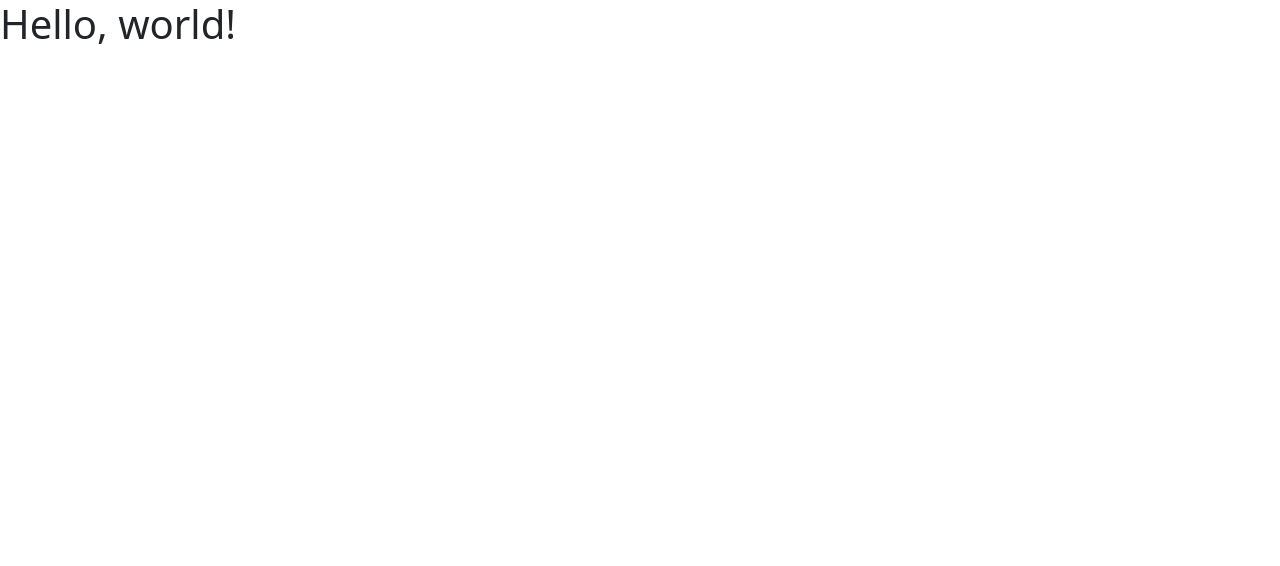
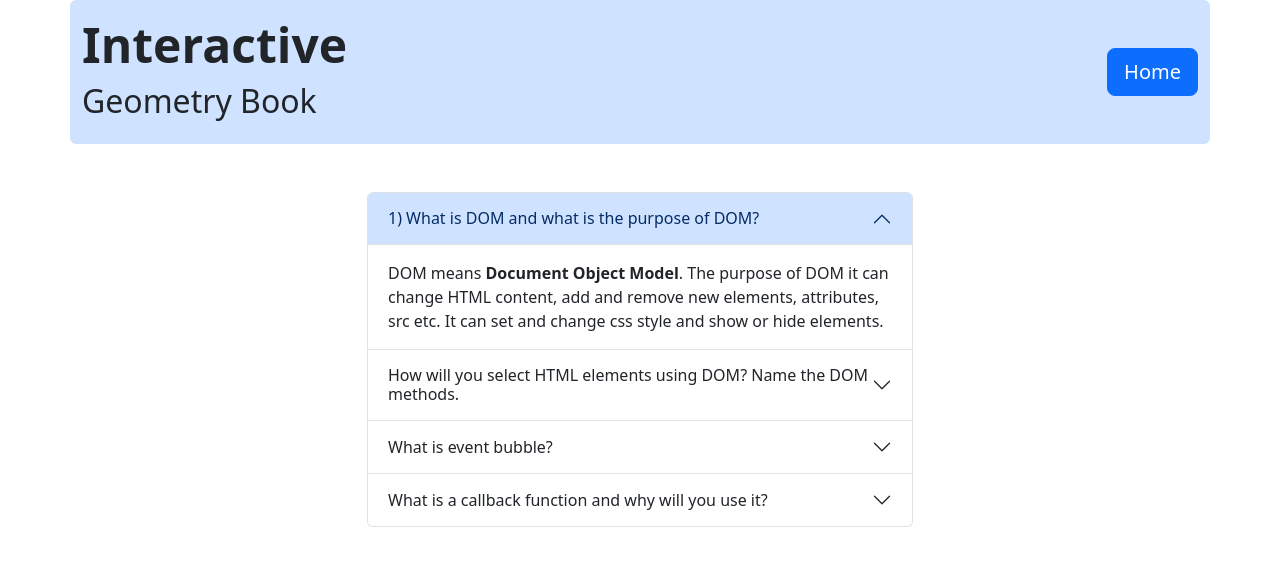
Before and after one commit to sheik-mostafizur/geometry-genius-phb7, a plain HTML site: page blog.html in a window 1280 px wide. Drawn offline with nearby package versions, Linux system fonts and the light colour scheme.

Commit message:
redirec blog to home

```diff
--- a/blog.html
+++ b/blog.html
@@ -11,12 +11,112 @@
 </head>
 
 <body>
-  <h1>Hello, world!</h1>
+  <!-- start header section -->
+  <header>
+    <div class="container bg-primary-subtle rounded">
+      <div class="row align-items-center py-3">
+        <div class="col fs-1">
+          <h1 class="fw-bold display-5">Interactive </h1>
+          <h2>Geometry Book</h2>
+        </div>
+        <div class="col">
+          <div class="text-end">
+            <button id="redirect_to_home" class="btn btn-primary btn-lg">Home</button>
+          </div>
+        </div>
+      </div>
+    </div>
+  </header>
+  <!-- end header section -->
+
+  <main>
+    <section class="container">
+      <div class="row my-5">
+        <div class="col-6 mx-auto">
+          <div class="accordion" id="accordionExample">
+            <div class="accordion-item">
+              <h2 class="accordion-header" id="headingOne">
+                <button class="accordion-button" type="button" data-bs-toggle="collapse" data-bs-target="#collapseOne"
+                  aria-expanded="true" aria-controls="collapseOne">
+                  1) What is DOM and what is the purpose of DOM?
+                </button>
+              </h2>
+              <div id="collapseOne" class="accordion-collapse collapse show" aria-labelledby="headingOne"
+                data-bs-parent="#accordionExample">
+                <div class="accordion-body">
+                  DOM means <strong>Document Object Model</strong>. The purpose of DOM it can change HTML content, add
+                  and remove new elements, attributes, src etc. It can set and change css style and show or hide
+                  elements.
+                </div>
+              </div>
+            </div>
+            <div class="accordion-item">
+              <h2 class="accordion-header" id="headingTwo">
+                <button class="accordion-button collapsed" type="button" data-bs-toggle="collapse"
+                  data-bs-target="#collapseTwo" aria-expanded="false" aria-controls="collapseTwo">
+                  How will you select HTML elements using DOM? Name the DOM methods.
+                </button>
+              </h2>
+              <div id="collapseTwo" class="accordion-collapse collapse" aria-labelledby="headingTwo"
+                data-bs-parent="#accordionExample">
+                <div class="accordion-body">
+                  <ul>
+                    <li>document.getElementById()</li>
+                    <li>document.querySelector()</li>
+                    <li>document.querySelectorAll()</li>
+                    <li>document.getElementsByTagName()</li>
+                    <li>document.getElementsByClassName()</li>
+                  </ul>
+                </div>
+              </div>
+            </div>
+            <div class="accordion-item">
+              <h2 class="accordion-header" id="headingThree">
+                <button class="accordion-button collapsed" type="button" data-bs-toggle="collapse"
+                  data-bs-target="#collapseThree" aria-expanded="false" aria-controls="collapseThree">
+                  What is event bubble?
+                </button>
+              </h2>
+              <div id="collapseThree" class="accordion-collapse collapse" aria-labelledby="headingThree"
+                data-bs-parent="#accordionExample">
+                <div class="accordion-body">
+                  The read-only bubble property looks like a tree. It happens when clicking a child element it captures
+                  parent to child element and then captures child to parent element as like a bubble.
+                </div>
+              </div>
+            </div>
+            <div class="accordion-item">
+              <h2 class="accordion-header" id="headingFour">
+                <button class="accordion-button collapsed" type="button" data-bs-toggle="collapse"
+                  data-bs-target="#collapseFour" aria-expanded="false" aria-controls="collapseFour">
+                  What is a callback function and why will you use it?
+                </button>
+              </h2>
+              <div id="collapseFour" class="accordion-collapse collapse" aria-labelledby="headingFour"
+                data-bs-parent="#accordionExample">
+                <div class="accordion-body">
+                  A callback function is a function passed into another function as an argument, which is then invoked
+                  inside the outer function to complete some kind of routine or action.
+                </div>
+              </div>
+            </div>
+          </div>
+        </div>
+      </div>
+    </section>
+  </main>
 
   <!-- bootstrap js src -->
   <script src="https://cdn.jsdelivr.net/npm/bootstrap@5.3.0-alpha1/dist/js/bootstrap.bundle.min.js"
     integrity="sha384-w76AqPfDkMBDXo30jS1Sgez6pr3x5MlQ1ZAGC+nuZB+EYdgRZgiwxhTBTkF7CXvN"
     crossorigin="anonymous"></script>
+  <script src="./assets/js/utility.js"></script>
+  <script>
+    // redirect index to blog page
+    selectById("redirect_to_home").addEventListener("click", function () {
+      window.location = "./index.html";
+    });
+  </script>
 </body>
 
 </html>
```
